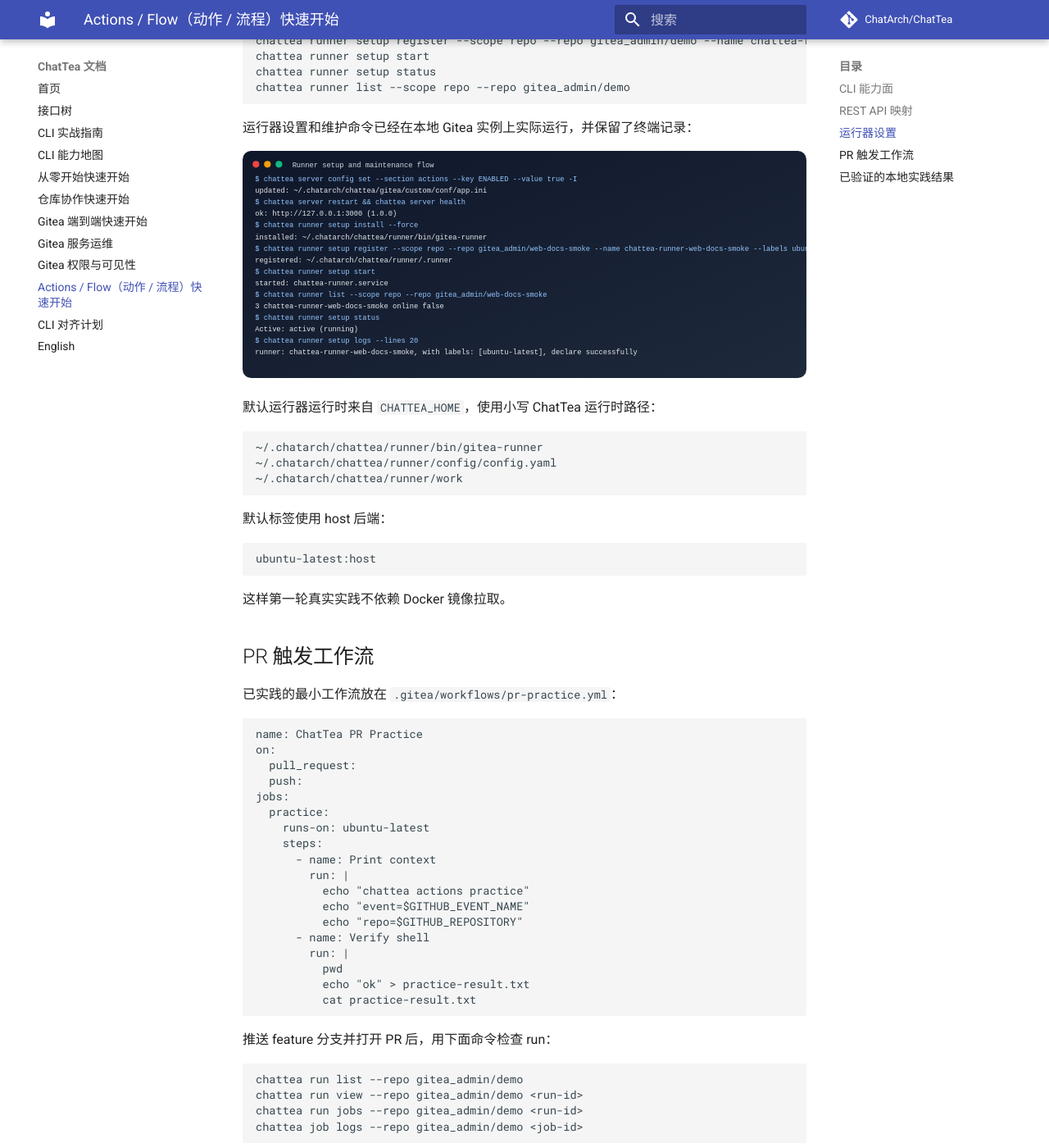
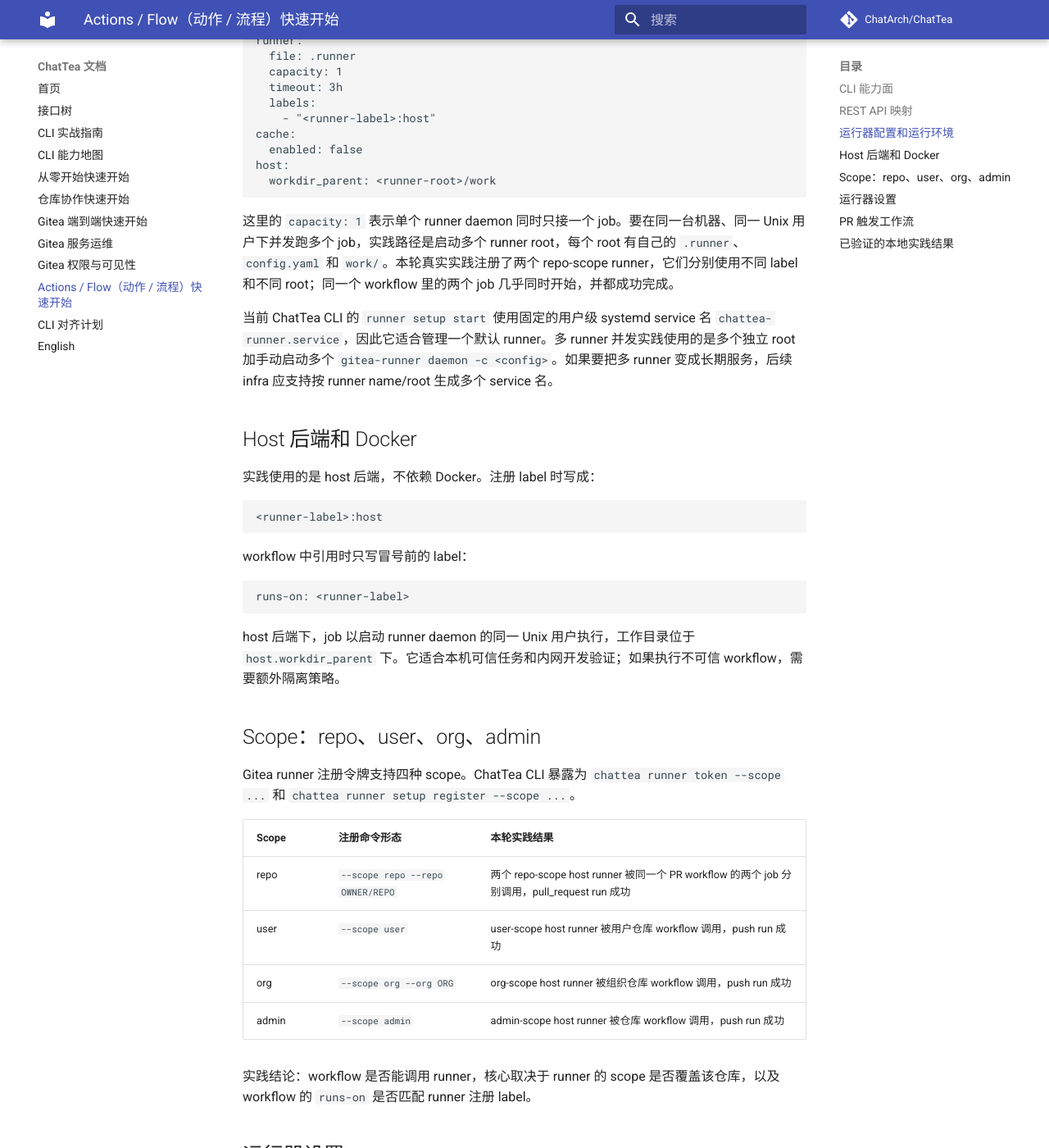
Before and after one commit to ChatArch/ChatTea, an MkDocs documentation site: the page built from docs/actions-flow-quickstart.md, in a window 1280 px wide and 1400 px high, scrolled down 1852 px. Shown: the whole window at 82% size. Built offline with MkDocs 1.6.1 and Material for MkDocs 9.7.7, drawn with Linux system fonts in a browser that asks for light colours; comment, search, counter and statistics services are not loaded; some of the changed text lies outside the part shown.

Commit message:
docs: expand runner practice details

````diff
--- a/docs/actions-flow-quickstart.md
+++ b/docs/actions-flow-quickstart.md
@@ -68,6 +68,65 @@
 ```
 
 `runner setup` 系列命令是本地系统辅助函数：安装或定位 `gitea-runner`，在 ChatTea 运行时目录下写运行器配置，用 Gitea 注册令牌注册运行器，并管理用户级 systemd 服务。
+
+## 运行器配置和运行环境
+
+一次运行器注册至少涉及四类本地状态：
+
+```text
+<runner-root>/bin/gitea-runner          # 运行器二进制文件
+<runner-root>/config/config.yaml        # 运行器配置
+<runner-root>/.runner                   # 注册后的本地 runner 身份文件，敏感，不提交
+<runner-root>/work/                     # host 后端执行 job 的工作目录父目录
+```
+
+实践中生成的 `config.yaml` 关键字段如下：
+
+```yaml
+runner:
+  file: .runner
+  capacity: 1
+  timeout: 3h
+  labels:
+    - "<runner-label>:host"
+cache:
+  enabled: false
+host:
+  workdir_parent: <runner-root>/work
+```
+
+这里的 `capacity: 1` 表示单个 runner daemon 同时只接一个 job。要在同一台机器、同一 Unix 用户下并发跑多个 job，实践路径是启动多个 runner root，每个 root 有自己的 `.runner`、`config.yaml` 和 `work/`。本轮真实实践注册了两个 repo-scope runner，它们分别使用不同 label 和不同 root；同一个 workflow 里的两个 job 几乎同时开始，并都成功完成。
+
+当前 ChatTea CLI 的 `runner setup start` 使用固定的用户级 systemd service 名 `chattea-runner.service`，因此它适合管理一个默认 runner。多 runner 并发实践使用的是多个独立 root 加手动启动多个 `gitea-runner daemon -c <config>`。如果要把多 runner 变成长期服务，后续 infra 应支持按 runner name/root 生成多个 service 名。
+
+## Host 后端和 Docker
+
+实践使用的是 host 后端，不依赖 Docker。注册 label 时写成：
+
+```text
+<runner-label>:host
+```
+
+workflow 中引用时只写冒号前的 label：
+
+```yaml
+runs-on: <runner-label>
+```
+
+host 后端下，job 以启动 runner daemon 的同一 Unix 用户执行，工作目录位于 `host.workdir_parent` 下。它适合本机可信任务和内网开发验证；如果执行不可信 workflow，需要额外隔离策略。
+
+## Scope：repo、user、org、admin
+
+Gitea runner 注册令牌支持四种 scope。ChatTea CLI 暴露为 `chattea runner token --scope ...` 和 `chattea runner setup register --scope ...`。
+
+| Scope | 注册命令形态 | 本轮实践结果 |
+| --- | --- | --- |
+| repo | `--scope repo --repo OWNER/REPO` | 两个 repo-scope host runner 被同一个 PR workflow 的两个 job 分别调用，pull_request run 成功 |
+| user | `--scope user` | user-scope host runner 被用户仓库 workflow 调用，push run 成功 |
+| org | `--scope org --org ORG` | org-scope host runner 被组织仓库 workflow 调用，push run 成功 |
+| admin | `--scope admin` | admin-scope host runner 被仓库 workflow 调用，push run 成功 |
+
+实践结论：workflow 是否能调用 runner，核心取决于 runner 的 scope 是否覆盖该仓库，以及 workflow 的 `runs-on` 是否匹配 runner 注册 label。
 
 ## 运行器设置
 
@@ -153,15 +212,28 @@
 
 ## 已验证的本地实践结果
 
-开发服务器上的真实实践覆盖了以下结果：
+开发服务器上的真实实践覆盖了两组结果。
+
+第一组验证 repo-scope 多 runner 并发和 PR 触发：
 
 ```text
-repository: gitea_admin/<actions-practice-repo>
-runner: <chattea-runner-name>
-pull_request run: completed
-job: completed
-result: success
-log marker: chattea actions practice
+scope: repo
+runner count: 2
+runner backend: host
+runner capacity: 1 per daemon
+workflow event: pull_request
+workflow jobs: runner_a, runner_b
+runs-on: <runner-label-a>, <runner-label-b>
+job result: both completed successfully
+job start: two jobs started within about one second
+```
+
+第二组验证 scope 覆盖范围：
+
+```text
+user-scope runner -> user-owned repo push workflow -> success
+org-scope runner  -> org-owned repo push workflow  -> success
+admin-scope runner -> repo push workflow           -> success
 ```
 
 实践注意：推送新分支后立刻创建 PR，可能和 Gitea 分支可见性刷新产生竞态。如果刚 push 后创建 PR 返回 `404`，短暂等待后用同一个 `head=<feature-branch>` 请求载荷重试即可。
````
Also changed, not shown: docs/cli-guide.md (+16 -8 lines), docs/gitea-service-operations.md (+3 -1 lines), 2 other files.
